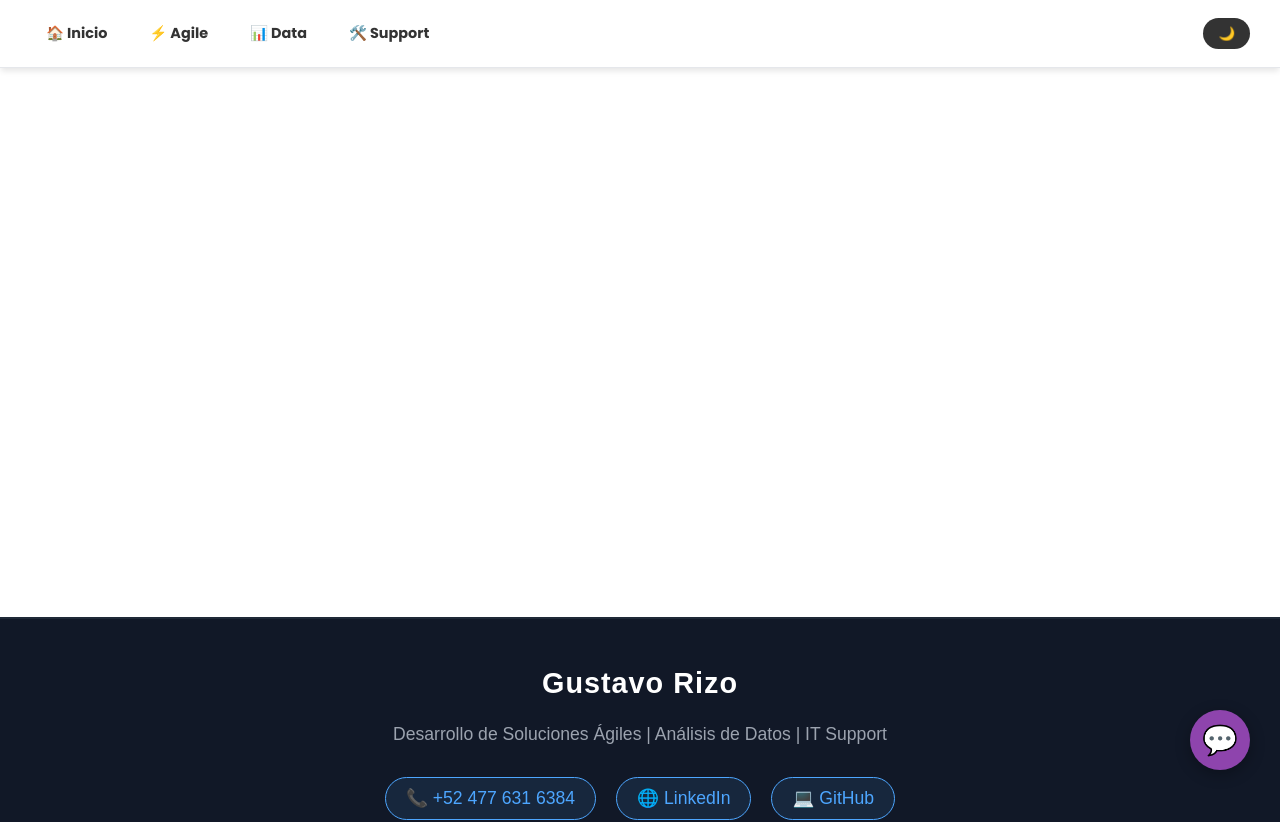
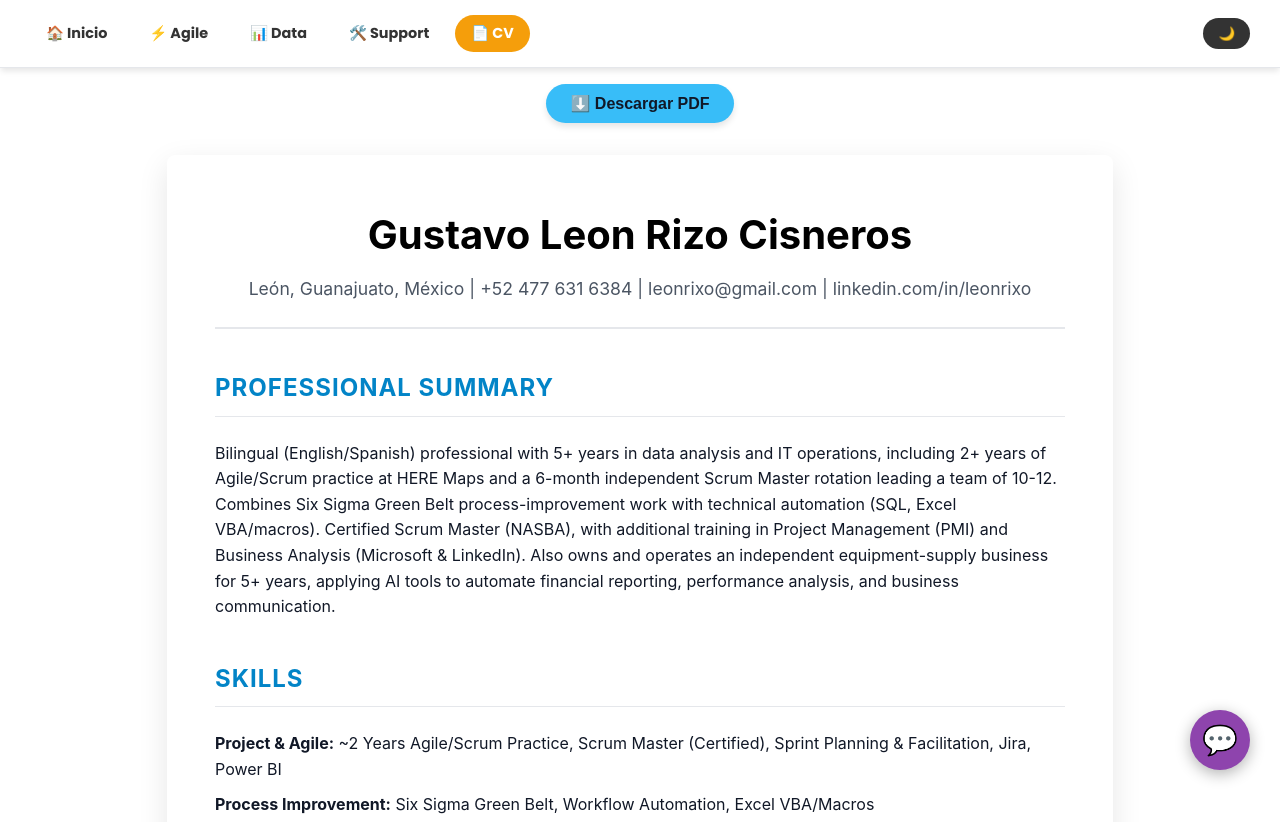
Before and after one commit to leonrixo/portafolio-react, a React (Vite) app: page /cv in a window 1280 px wide. Shown: the top 822 px of the page. Built offline with nearby package versions, Linux system fonts and the light colour scheme.

Commit message:
feat(ux): reemplazar botones de imprimir por una vista unificada FullCV para mejorar la accesibilidad

```diff
--- a/src/App.jsx
+++ b/src/App.jsx
@@ -4,6 +4,7 @@ import Home from './pages/Home';
 import AgileProfile from './pages/AgileProfile';
 import DataProfile from './pages/DataProfile';
 import SupportProfile from './pages/SupportProfile';
+import FullCV from './pages/FullCV';
 import { useTheme } from './hooks/ThemeProvider';
 import ChatWidget from './components/common/ChatWidget';
 
@@ -74,6 +75,7 @@ function App() {
             <Route path="/agile" element={<AgileProfile />} />
             <Route path="/data" element={<DataProfile />} />
             <Route path="/support" element={<SupportProfile />} />
+            <Route path="/cv" element={<FullCV />} />
           </Routes>
         </div>
         <GlobalFooter />
--- a/src/components/common/GlobalNavbar.jsx
+++ b/src/components/common/GlobalNavbar.jsx
@@ -6,9 +6,6 @@ export default function GlobalNavbar() {
   const { theme, toggleTheme } = useTheme();
   const location = useLocation();
   const isHome = location.pathname === '/';
-
-  // Desaparecer completamente la barra de navegación en la página principal
-  if (isHome) return null;
 
   const navLinkStyle = ({ isActive }) => ({
     padding: '8px 16px',
@@ -47,6 +44,9 @@ export default function GlobalNavbar() {
         <NavLink to="/support" style={({ isActive }) => ({ ...navLinkStyle({ isActive }), backgroundColor: isActive ? '#818cf8' : 'transparent' })}>
           🛠️ Support
         </NavLink>
+        <NavLink to="/cv" style={({ isActive }) => ({ ...navLinkStyle({ isActive }), backgroundColor: isActive ? '#f59e0b' : 'transparent' })}>
+          📄 CV
+        </NavLink>
       </div>
 
       {!isHome && (
--- a/src/pages/AgileProfile.jsx
+++ b/src/pages/AgileProfile.jsx
@@ -11,9 +11,9 @@ export default function AgileProfile() {
       <header style={{ display: 'flex', justifyContent: 'space-between', alignItems: 'center', flexWrap: 'wrap', gap: '15px', borderBottom: '2px solid #2c3e50', paddingBottom: '1rem', marginBottom: '2rem' }}>
         <h1 style={{ color: 'var(--text-main)', margin: 0 }}>Scrum Master | Delivery Manager</h1>
         <div style={{ display: 'flex', gap: '10px' }}>
-          <button onClick={() => window.print()} style={{ padding: '10px 20px', backgroundColor: '#38bdf8', color: '#111827', border: 'none', borderRadius: '5px', fontWeight: 'bold', cursor: 'pointer' }}>
-            📄 Imprimir / PDF
-          </button>
+          <Link to="/cv" style={{ padding: '10px 20px', backgroundColor: '#38bdf8', color: '#111827', textDecoration: 'none', borderRadius: '5px', fontWeight: 'bold' }}>
+            📄 Ver CV Completo
+          </Link>
           <a href="mailto:leonrixo@gmail.com" style={{ padding: '10px 20px', backgroundColor: '#2c3e50', color: 'white', textDecoration: 'none', borderRadius: '5px', fontWeight: 'bold' }}>
             ✉️ Contactar
           </a>
--- a/src/pages/DataProfile.jsx
+++ b/src/pages/DataProfile.jsx
@@ -12,9 +12,9 @@ export default function DataProfile() {
       <header className="data-header" style={{ display: 'flex', justifyContent: 'space-between', alignItems: 'center', flexWrap: 'wrap', gap: '15px', borderBottom: '2px solid #555', paddingBottom: '1rem', marginBottom: '2rem' }}>
         <h1 style={{ color: 'var(--text-main)', margin: 0 }}>Data Analyst</h1>
         <div style={{ display: 'flex', gap: '10px' }}>
-          <button onClick={() => window.print()} style={{ padding: '10px 20px', backgroundColor: '#34d399', color: '#111827', border: 'none', borderRadius: '5px', fontWeight: 'bold', cursor: 'pointer' }}>
-            📄 Imprimir / PDF
-          </button>
+          <Link to="/cv" style={{ padding: '10px 20px', backgroundColor: '#34d399', color: '#111827', textDecoration: 'none', borderRadius: '5px', fontWeight: 'bold' }}>
+            📄 Ver CV Completo
+          </Link>
           <a href="mailto:leonrixo@gmail.com" style={{ padding: '10px 20px', backgroundColor: '#2980b9', color: 'white', textDecoration: 'none', borderRadius: '5px', fontWeight: 'bold' }}>
             ✉️ Contactar
           </a>
--- /dev/null
+++ b/src/pages/FullCV.jsx
@@ -0,0 +1,174 @@
+import React from 'react';
+import { useTheme } from '../hooks/ThemeProvider';
+
+export default function FullCV() {
+  const { theme } = useTheme();
+
+  const isDark = theme === 'dark';
+
+  const pageStyle = {
+    maxWidth: '850px',
+    margin: '2rem auto',
+    padding: '3rem',
+    backgroundColor: isDark ? '#1f2937' : '#ffffff',
+    color: isDark ? '#f3f4f6' : '#111827',
+    borderRadius: '8px',
+    boxShadow: isDark ? '0 10px 30px rgba(0,0,0,0.5)' : '0 10px 30px rgba(0,0,0,0.1)',
+    fontFamily: '"Inter", "Segoe UI", sans-serif',
+    lineHeight: '1.6'
+  };
+
+  const headerStyle = {
+    borderBottom: `2px solid ${isDark ? '#374151' : '#e5e7eb'}`,
+    paddingBottom: '1.5rem',
+    marginBottom: '2rem',
+    textAlign: 'center'
+  };
+
+  const sectionTitleStyle = {
+    color: isDark ? '#38bdf8' : '#0284c7',
+    borderBottom: `1px solid ${isDark ? '#374151' : '#e5e7eb'}`,
+    paddingBottom: '0.5rem',
+    marginTop: '2.5rem',
+    marginBottom: '1.5rem',
+    fontSize: '1.5rem',
+    textTransform: 'uppercase',
+    letterSpacing: '1px'
+  };
+
+  const jobTitleStyle = {
+    fontWeight: 'bold',
+    fontSize: '1.2rem',
+    color: isDark ? '#f9fafb' : '#111827',
+    marginBottom: '0.2rem'
+  };
+
+  const dateStyle = {
+    color: isDark ? '#9ca3af' : '#6b7280',
+    fontStyle: 'italic',
+    fontSize: '0.95rem',
+    marginBottom: '0.8rem',
+    display: 'block'
+  };
+
+  const listStyle = {
+    paddingLeft: '1.5rem',
+    marginBottom: '1.5rem'
+  };
+
+  return (
+    <div style={{ padding: '1rem' }}>
+      <div style={{ textAlign: 'center', marginBottom: '1rem' }}>
+        <button
+          onClick={() => window.print()}
+          style={{
+            padding: '10px 24px', backgroundColor: '#38bdf8', color: '#111827',
+            border: 'none', borderRadius: '30px', fontWeight: 'bold', cursor: 'pointer',
+            boxShadow: '0 4px 6px rgba(0,0,0,0.1)', fontSize: '1rem'
+          }}
+        >
+          ⬇️ Descargar PDF
+        </button>
+      </div>
+
+      <div style={pageStyle} className="cv-document">
+        <header style={headerStyle}>
+          <h1 style={{ fontSize: '2.5rem', margin: '0 0 0.5rem 0', color: isDark ? '#fff' : '#000' }}>
+            Gustavo Leon Rizo Cisneros
+          </h1>
+          <p style={{ margin: '0', fontSize: '1.1rem', color: isDark ? '#9ca3af' : '#4b5563' }}>
+            León, Guanajuato, México | +52 477 631 6384 | leonrixo@gmail.com | linkedin.com/in/leonrixo
+          </p>
+        </header>
+
+        <section>
+          <h2 style={sectionTitleStyle}>Professional Summary</h2>
+          <p>
+            Bilingual (English/Spanish) professional with 5+ years in data analysis and IT operations, including 2+ years of Agile/Scrum practice at HERE Maps and a 6-month independent Scrum Master rotation leading a team of 10-12. Combines Six Sigma Green Belt process-improvement work with technical automation (SQL, Excel VBA/macros). Certified Scrum Master (NASBA), with additional training in Project Management (PMI) and Business Analysis (Microsoft & LinkedIn). Also owns and operates an independent equipment-supply business for 5+ years, applying AI tools to automate financial reporting, performance analysis, and business communication.
+          </p>
+        </section>
+
+        <section>
+          <h2 style={sectionTitleStyle}>Skills</h2>
+          <ul style={{ listStyleType: 'none', paddingLeft: 0, display: 'grid', gap: '10px' }}>
+            <li><strong>Project & Agile:</strong> ~2 Years Agile/Scrum Practice, Scrum Master (Certified), Sprint Planning & Facilitation, Jira, Power BI</li>
+            <li><strong>Process Improvement:</strong> Six Sigma Green Belt, Workflow Automation, Excel VBA/Macros</li>
+            <li><strong>Technical:</strong> Data Analysis, SQL (MySQL), System Administration, ServiceNow, Microsoft O365</li>
+            <li><strong>Languages:</strong> Spanish (Native); English (Professional certified interpreter, B2 written)</li>
+            <li><strong>AI Tools:</strong> Google Gemini, Microsoft Copilot, Claude Code (for automation, reporting, and coding)</li>
+          </ul>
+        </section>
+
+        <section>
+          <h2 style={sectionTitleStyle}>Work Experience</h2>
+
+          <div>
+            <div style={jobTitleStyle}>Owner | Independent Business (Maintenance Equipment Supplier)</div>
+            <span style={dateStyle}>Feb 2021 - Present (5+ años)</span>
+            <ul style={listStyle}>
+              <li>Founded and operate an independent business supplying maintenance equipment to multiple client companies, managing vendor relationships, client accounts, and end-to-end business operations.</li>
+              <li>Use AI tools to analyze performance data, verify earnings, and generate profit and tax reports.</li>
+            </ul>
+          </div>
+
+          <div>
+            <div style={jobTitleStyle}>Scrum Master (Internal Rotation) | HERE Maps</div>
+            <span style={dateStyle}>Apr 2022 - Oct 2022 (6 meses)</span>
+            <ul style={listStyle}>
+              <li>Independently led Agile sprints for a cross-functional team of 10-12 during a 6-month internal Scrum Master rotation, facilitating sprint planning, stand-ups, and retrospectives.</li>
+              <li>Drove a Six Sigma Green Belt process-improvement initiative building Excel macros that automated daily map-coordinate updates, saving 2 hours of manual work per day.</li>
+            </ul>
+          </div>
+
+          <div>
+            <div style={jobTitleStyle}>Data Analyst | HERE Maps</div>
+            <span style={dateStyle}>Aug 2017 - Mar 2022</span>
+            <ul style={listStyle}>
+              <li>Co-facilitated Agile ceremonies alongside the team's Scrum Master for ~2 years.</li>
+              <li>Conducted data analysis on geographic datasets using SQL (MySQL) to extract, filter, and validate data, improving map accuracy.</li>
+            </ul>
+          </div>
+
+          <div>
+            <div style={jobTitleStyle}>Technical Support Agent | Ascend Learning</div>
+            <span style={dateStyle}>Aug 2022 - Dec 2023</span>
+            <ul style={listStyle}>
+              <li>Provided technical support for educational platforms (FISDAP) used by paramedic/nursing students.</li>
+              <li>Monitored system performance and managed shift scheduling to maintain consistent support SLA.</li>
+            </ul>
+          </div>
+
+          <div>
+            <div style={jobTitleStyle}>Medical & Legal Interpreter (Level 4/5) | Propio & Kelly Services & AMN</div>
+            <span style={dateStyle}>Dec 2023 - Present</span>
+            <ul style={listStyle}>
+              <li>Provide remote interpretation (English-Spanish) at Level 4/5 proficiency for medical and legal engagements, strictly upholding HIPAA confidentiality standards.</li>
+            </ul>
+          </div>
+        </section>
+
+        <section>
+          <h2 style={sectionTitleStyle}>Education & Certifications</h2>
+          <ul style={listStyle}>
+            <li><strong>Bachelor of Computer Science (In Progress)</strong> - Universidad Tecnológica de León (2022 - Present)</li>
+            <li><strong>Certified Scrum Master (CSM)</strong> - NASBA</li>
+            <li><strong>Project Management Foundations</strong> - PMI</li>
+            <li><strong>Professional Foundations of Business Analysis</strong> - Microsoft</li>
+            <li><strong>Six Sigma Green Belt</strong></li>
+          </ul>
+        </section>
+
+      </div>
+
+      {/* Estilos para impresión */}
+      <style>{`
+        @media print {
+          body * { visibility: hidden; }
+          .cv-document, .cv-document * { visibility: visible; }
+          .cv-document { position: absolute; left: 0; top: 0; width: 100%; margin: 0; padding: 0; background: white; color: black; box-shadow: none; }
+          .cv-document h1, .cv-document h2 { color: black !important; }
+        }
+      `}</style>
+    </div>
+  );
+}
--- a/src/pages/SupportProfile.jsx
+++ b/src/pages/SupportProfile.jsx
@@ -11,9 +11,9 @@ export default function SupportProfile() {
       <header className="support-header" style={{ display: 'flex', justifyContent: 'space-between', alignItems: 'center', flexWrap: 'wrap', gap: '15px', borderBottom: '2px solid #555', paddingBottom: '1rem', marginBottom: '2rem' }}>
         <h1 style={{ color: 'var(--text-main)', margin: 0 }}>IT Support & Intérprete</h1>
         <div style={{ display: 'flex', gap: '10px' }}>
-          <button onClick={() => window.print()} style={{ padding: '10px 20px', backgroundColor: '#818cf8', color: '#111827', border: 'none', borderRadius: '5px', fontWeight: 'bold', cursor: 'pointer' }}>
-            📄 Imprimir / PDF
-          </button>
+          <Link to="/cv" style={{ padding: '10px 20px', backgroundColor: '#818cf8', color: '#111827', textDecoration: 'none', borderRadius: '5px', fontWeight: 'bold' }}>
+            📄 Ver CV Completo
+          </Link>
           <a href="mailto:leonrixo@gmail.com" style={{ padding: '10px 20px', backgroundColor: '#16a085', color: 'white', textDecoration: 'none', borderRadius: '5px', fontWeight: 'bold' }}>
             ✉️ Contactar
           </a>
```
